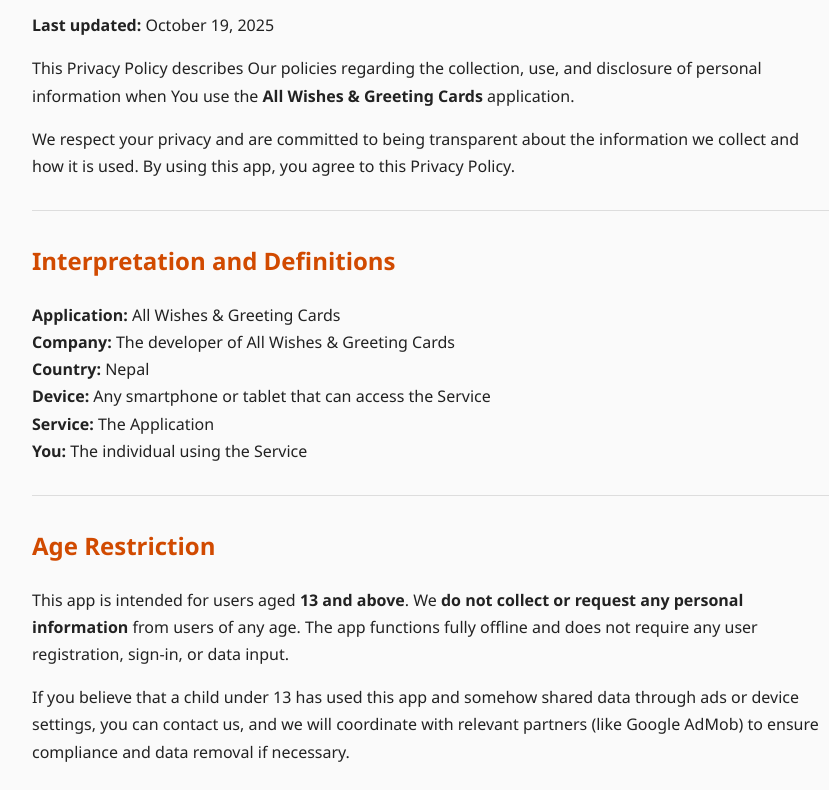
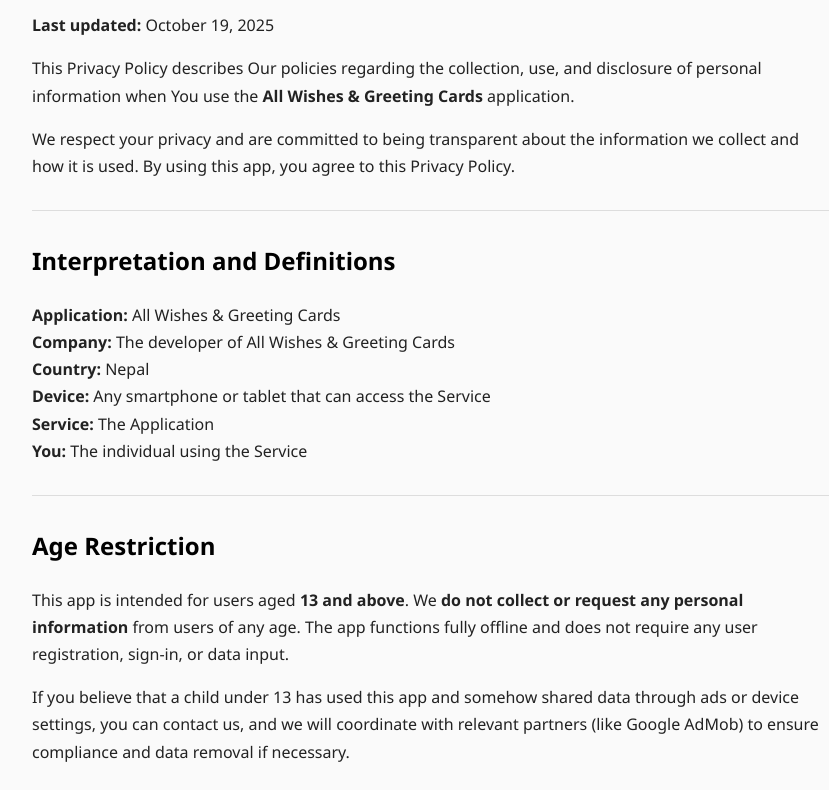
Before and after one commit to Amritbhandari111/allwishes-privacy-policy, a plain HTML site: page index.html in a window 1280 px wide. Shown: the part 145-935 px from the top of the page, without its empty margins (208-1037 px from the left). Drawn offline with Linux system fonts and the light colour scheme.

Commit message:
Update index.html

```diff
--- a/index.html
+++ b/index.html
@@ -15,7 +15,8 @@
             line-height: 1.7;
         }
         h1, h2, h3 {
-            color: #d14a00;
+            font-weight: bold;
+            color: #000; /* Plain black headings */
         }
         table {
             border-collapse: collapse;
```
